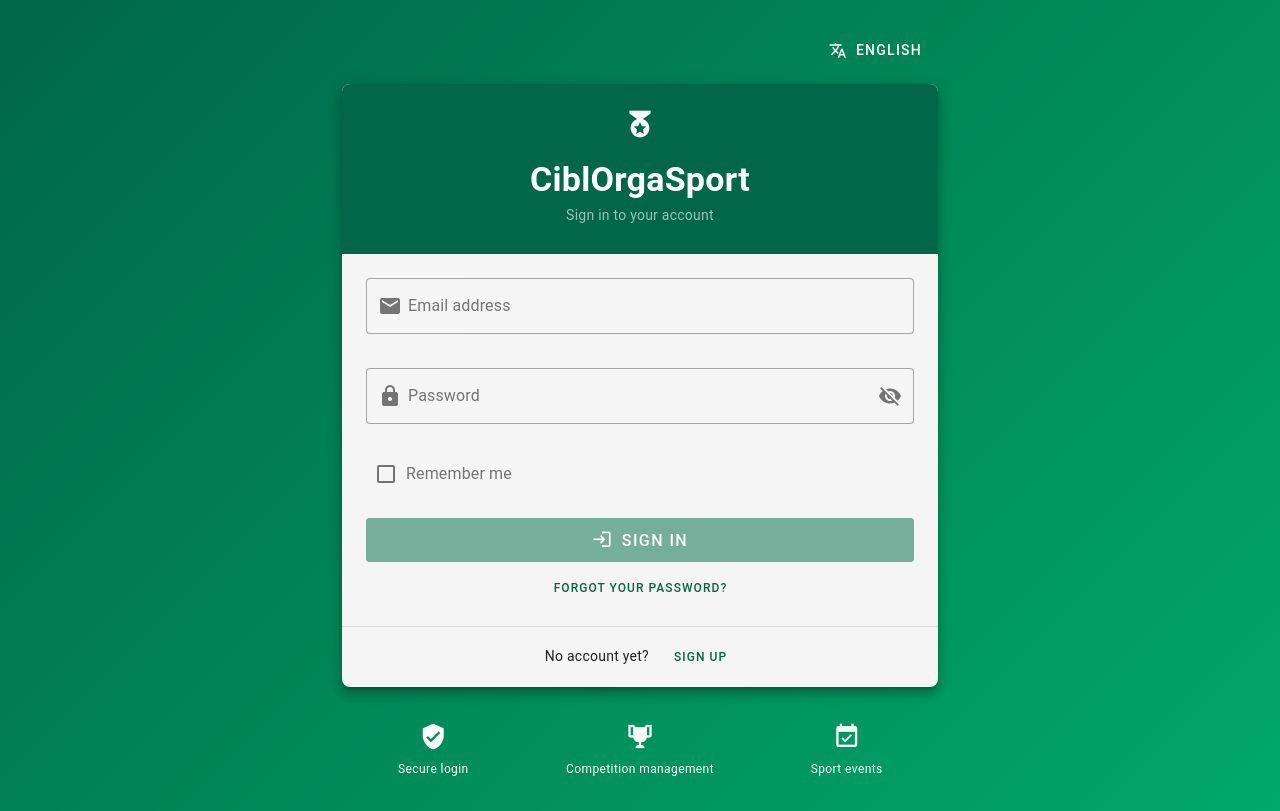
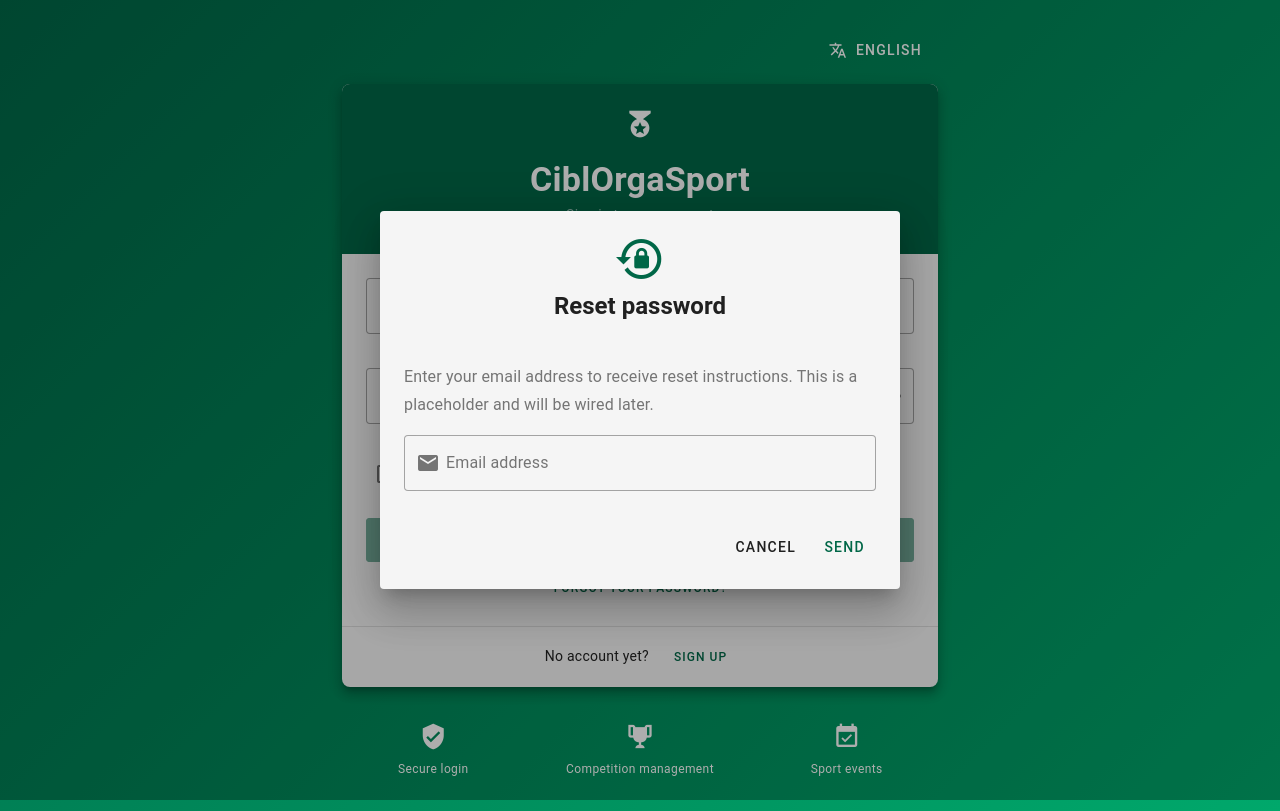
Before and after one commit to GLOP-MOVEIT/GLOP-MOVEIT-FRONT, a Vue app: page /login in a window 1280 px wide. Both pictures are taken after a click on the button "FORGOT YOUR PASSWORD?". Built offline with nearby package versions, Linux system fonts and the light colour scheme.

Commit message:
feat: add forgot password modal

```diff
--- /dev/null
+++ b/src/components/ForgotPasswordDialog.vue
@@ -0,0 +1,98 @@
+<template>
+  <v-dialog v-model="isOpen" max-width="520">
+    <v-card>
+      <v-card-title class="text-center pa-6">
+        <v-icon icon="mdi-lock-reset" size="48" color="primary" class="mb-2" />
+        <div class="text-h5 font-weight-bold">{{ t('forgotPassword.title') }}</div>
+      </v-card-title>
+      <v-card-text class="px-6 pb-2">
+        <p class="text-subtitle-1 text-grey-darken-1 mb-4">
+          {{ t('forgotPassword.description') }}
+        </p>
+        <v-text-field
+          v-model="emailInput"
+          :rules="emailRules"
+          :label="t('login.emailLabel')"
+          prepend-inner-icon="mdi-email"
+          variant="outlined"
+          type="email"
+        ></v-text-field>
+        <v-alert
+          v-if="infoMessage"
+          type="info"
+          variant="tonal"
+          class="mt-4"
+        >
+          {{ infoMessage }}
+        </v-alert>
+      </v-card-text>
+      <v-card-actions class="justify-end px-6 pb-6">
+        <v-btn variant="text" @click="closeDialog">
+          {{ t('forgotPassword.cancel') }}
+        </v-btn>
+        <v-btn color="primary" @click="submitForgotPassword">
+          {{ t('forgotPassword.submit') }}
+        </v-btn>
+      </v-card-actions>
+    </v-card>
+  </v-dialog>
+</template>
+
+<script setup lang="ts">
+import { computed, ref, watch } from 'vue'
+import { useI18n } from 'vue-i18n'
+
+const props = defineProps<{
+  modelValue: boolean
+  initialEmail?: string
+}>()
+
+const emit = defineEmits<{
+  (event: 'update:modelValue', value: boolean): void
+}>()
+
+const { t } = useI18n()
+
+const isOpen = computed({
+  get: () => props.modelValue,
+  set: (value) => emit('update:modelValue', value),
+})
+
+const emailInput = ref('')
+const infoMessage = ref('')
+
+const emailRules = [
+  (v: string) => !!v || t('validation.emailRequired'),
+  (v: string) => /.+@.+\..+/.test(v) || t('validation.emailInvalid'),
+]
+
+watch(
+  () => props.modelValue,
+  (value) => {
+    if (value) {
+      emailInput.value = props.initialEmail || ''
+      infoMessage.value = ''
+    }
+  },
+)
+
+const closeDialog = () => {
+  infoMessage.value = ''
+  isOpen.value = false
+}
+
+const submitForgotPassword = () => {
+  if (!emailInput.value) {
+    infoMessage.value = t('forgotPassword.required')
+    return
+  }
+
+  const isValidEmail = /.+@.+\..+/.test(emailInput.value)
+  if (!isValidEmail) {
+    infoMessage.value = t('forgotPassword.invalid')
+    return
+  }
+
+  infoMessage.value = t('forgotPassword.success')
+}
+</script>
--- a/src/i18n/index.ts
+++ b/src/i18n/index.ts
@@ -62,6 +62,16 @@
       registerSuccess:
         'Registration successful! You can now sign in.',
       passwordRecovery: 'Password recovery feature to be implemented',
+    },
+    forgotPassword: {
+      title: 'Reset password',
+      description:
+        'Enter your email address to receive reset instructions. This is a placeholder and will be wired later.',
+      submit: 'Send',
+      cancel: 'Cancel',
+      required: 'Please enter your email address.',
+      invalid: 'Please enter a valid email address.',
+      success: 'We would send you an email if this was connected.',
     },
     profile: {
       title: 'My profile',
@@ -178,6 +188,16 @@
       passwordRecovery:
         'Fonctionnalité de récupération de mot de passe à implémenter',
     },
+    forgotPassword: {
+      title: 'Réinitialiser le mot de passe',
+      description:
+        'Saisissez votre adresse email pour recevoir les instructions. Cette fonctionnalité sera reliée ultérieurement.',
+      submit: 'Envoyer',
+      cancel: 'Annuler',
+      required: 'Veuillez saisir votre adresse email.',
+      invalid: 'Veuillez saisir une adresse email valide.',
+      success: 'Un email serait envoyé si la fonctionnalité était active.',
+    },
     profile: {
       title: 'Mon profil',
       subtitle: 'Retrouvez les informations de votre compte',
--- a/src/views/LoginView.vue
+++ b/src/views/LoginView.vue
@@ -29,8 +29,8 @@
           <!-- Formulaire de connexion -->
           <v-card-text class="pa-6">
             <!-- FORMULAIRE DE CONNEXION -->
+            <template v-if="!showRegisterForm">
               <v-form
-              v-if="!showRegisterForm"
                 ref="form"
                 v-model="valid"
                 @submit.prevent="handleLogin"
@@ -109,6 +109,12 @@
                   </v-btn>
                 </div>
               </v-form>
+
+              <ForgotPasswordDialog
+                v-model="showForgotPassword"
+                :initial-email="email"
+              />
+            </template>
 
             <!-- FORMULAIRE D'INSCRIPTION -->
             <v-form
@@ -311,6 +317,7 @@
 import { useUserStore } from '@/stores/user'
 import type { LoginRequest, RegisterRequest } from '@/types/user'
 import LanguageSwitcher from '@/components/LanguageSwitcher.vue'
+import ForgotPasswordDialog from '@/components/ForgotPasswordDialog.vue'
 
 const router = useRouter()
 const userStore = useUserStore()
@@ -328,6 +335,7 @@
 const loading = ref(false)
 const errorMessage = ref('')
 const showRegisterForm = ref(false)
+const showForgotPassword = ref(false)
 
 // Données d'inscription
 const registerData = ref({
@@ -383,9 +391,7 @@
 
 // Mot de passe oublié
 const forgotPassword = () => {
-  // TODO: Implémenter la logique de récupération de mot de passe
-  console.log('Forgot password clicked')
-  alert(t('login.passwordRecovery'))
+  showForgotPassword.value = true
 }
 
 // Basculer entre connexion et inscription
```
Lines whose indentation alone changed are shown as unchanged.
